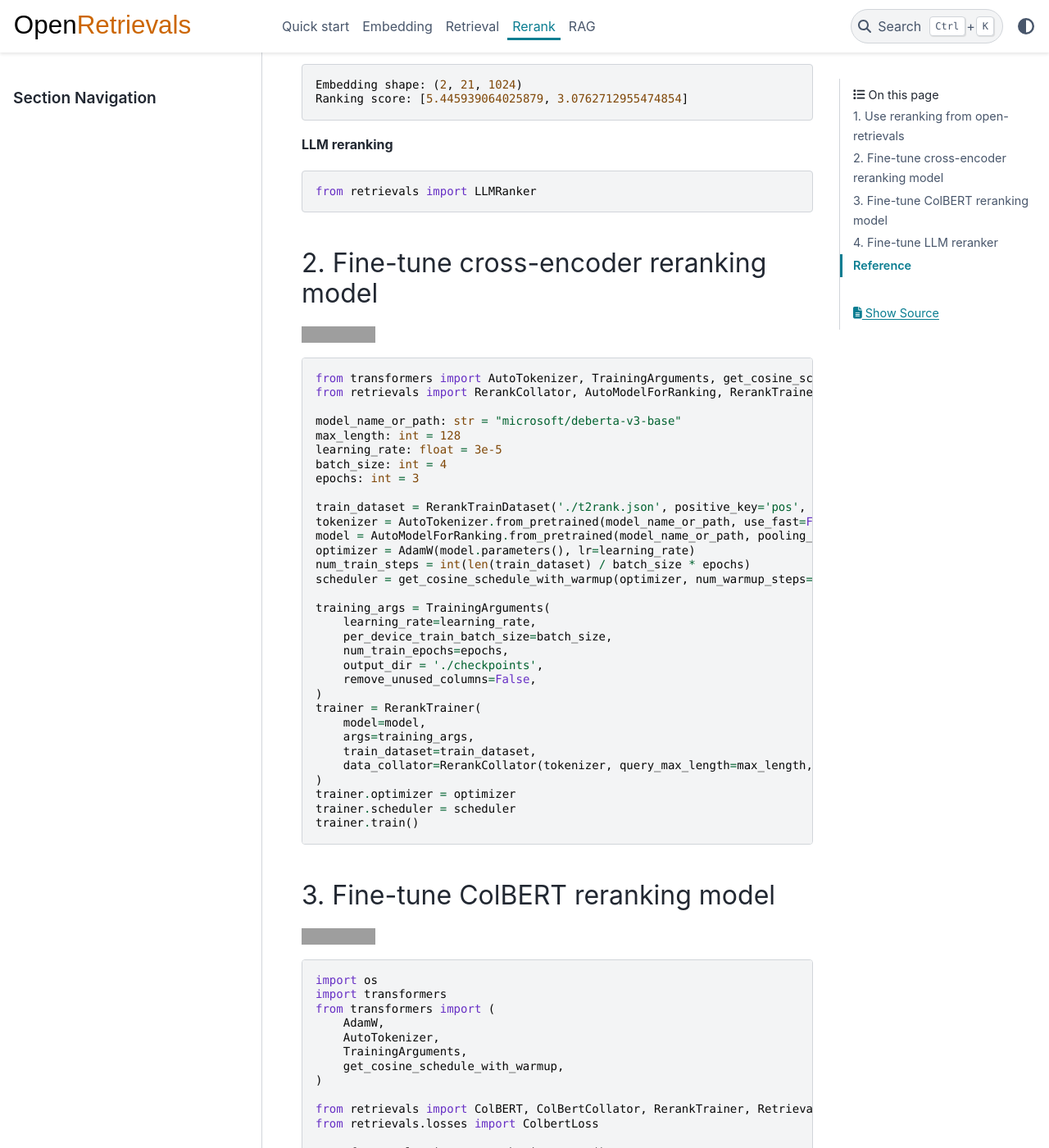
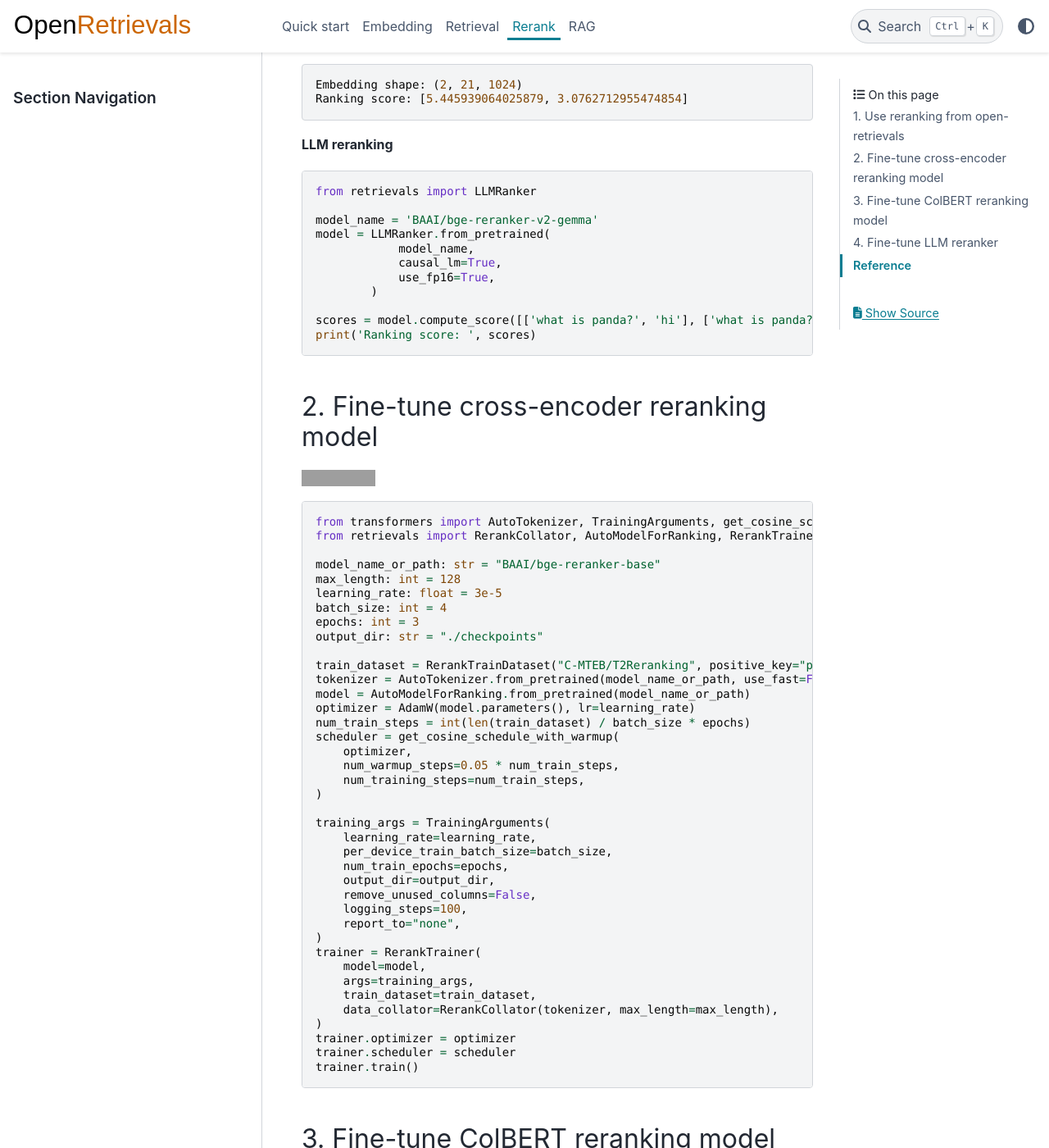
Before and after one commit to LongxingTan/open-retrievals, a Sphinx documentation site: the page built from docs/source/rerank.rst, in a window 1280 px wide and 1400 px high, scrolled down 942 px. Shown: the whole window at 82% size. Built offline with Sphinx 7.4.7 and the PyData theme 0.15.4, drawn with Linux system fonts in a browser that asks for light colours; grey boxes are pictures that could not be loaded.

```diff
--- a/docs/source/rerank.rst
+++ b/docs/source/rerank.rst
@@ -60,6 +60,16 @@ Rerank
 
     from retrievals import LLMRanker
 
+    model_name = 'BAAI/bge-reranker-v2-gemma'
+    model = LLMRanker.from_pretrained(
+                model_name,
+                causal_lm=True,
+                use_fp16=True,
+            )
+
+    scores = model.compute_score([['what is panda?', 'hi'], ['what is panda?', 'The giant panda (Ailuropoda melanoleuca), sometimes called a panda bear or simply panda, is a bear species endemic to China.']])
+    print('Ranking score: ', scores)
+
 
 2. Fine-tune cross-encoder reranking model
 -----------------------------------------------
@@ -74,31 +84,38 @@ Rerank
     from transformers import AutoTokenizer, TrainingArguments, get_cosine_schedule_with_warmup, AdamW
     from retrievals import RerankCollator, AutoModelForRanking, RerankTrainer, RerankTrainDataset
 
-    model_name_or_path: str = "microsoft/deberta-v3-base"
+    model_name_or_path: str = "BAAI/bge-reranker-base"
     max_length: int = 128
     learning_rate: float = 3e-5
     batch_size: int = 4
     epochs: int = 3
+    output_dir: str = "./checkpoints"
 
-    train_dataset = RerankTrainDataset('./t2rank.json', positive_key='pos', negative_key='neg')
+    train_dataset = RerankTrainDataset("C-MTEB/T2Reranking", positive_key="positive", negative_key="negative", dataset_split='dev')
     tokenizer = AutoTokenizer.from_pretrained(model_name_or_path, use_fast=False)
-    model = AutoModelForRanking.from_pretrained(model_name_or_path, pooling_method="mean")
+    model = AutoModelForRanking.from_pretrained(model_name_or_path)
     optimizer = AdamW(model.parameters(), lr=learning_rate)
     num_train_steps = int(len(train_dataset) / batch_size * epochs)
-    scheduler = get_cosine_schedule_with_warmup(optimizer, num_warmup_steps=0.05 * num_train_steps, num_training_steps=num_train_steps)
+    scheduler = get_cosine_schedule_with_warmup(
+        optimizer,
+        num_warmup_steps=0.05 * num_train_steps,
+        num_training_steps=num_train_steps,
+    )
 
     training_args = TrainingArguments(
         learning_rate=learning_rate,
         per_device_train_batch_size=batch_size,
         num_train_epochs=epochs,
-        output_dir = './checkpoints',
+        output_dir=output_dir,
         remove_unused_columns=False,
+        logging_steps=100,
+        report_to="none",
     )
     trainer = RerankTrainer(
         model=model,
         args=training_args,
         train_dataset=train_dataset,
-        data_collator=RerankCollator(tokenizer, query_max_length=max_length, document_max_length=max_length),
+        data_collator=RerankCollator(tokenizer, max_length=max_length),
     )
     trainer.optimizer = optimizer
     trainer.scheduler = scheduler
```
Also changed, not shown: README.md (+3 -3 lines), README_zh-CN.md (+1 -1 lines), docs/source/embed.rst (+22 -19 lines), docs/source/index.rst (+6 -6 lines), docs/source/quick-start.rst (+15 -9 lines).
